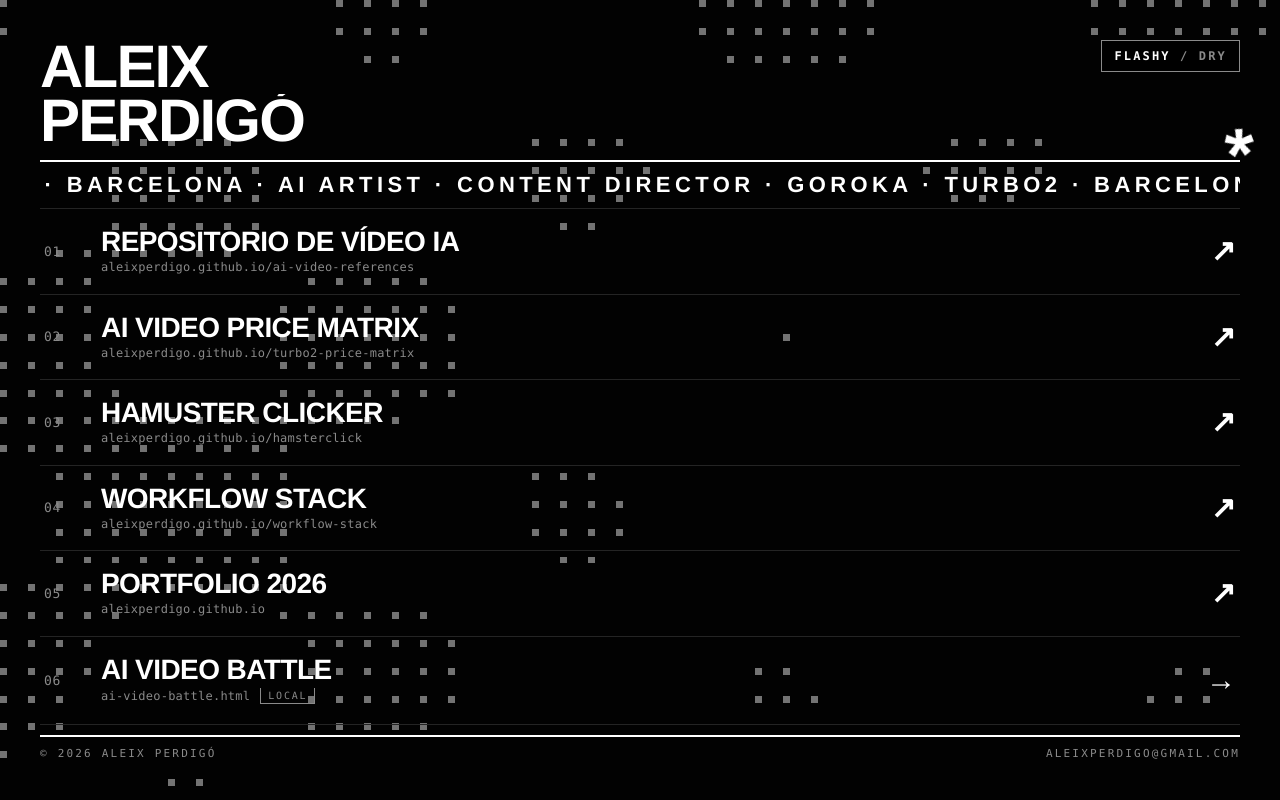
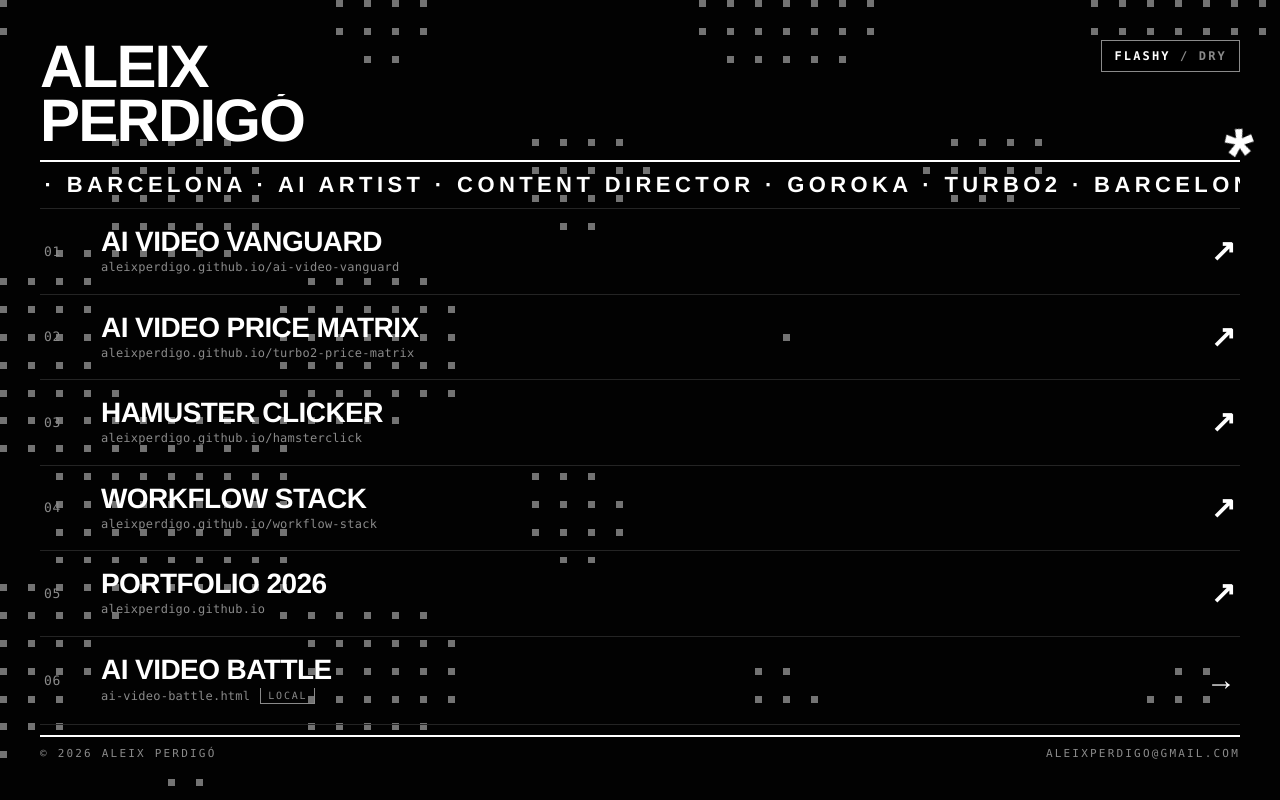
Before and after one commit to aleixperdigo/aleix-links, a plain HTML site: page index.html in a window 1280 px wide. Drawn offline with Linux system fonts and the light colour scheme.

Commit message:
Reparar enlace 01: AI Video Vanguard (la URL vieja ai-video-references da 404)
Co-Authored-By: Claude Fable 5 <noreply@anthropic.com>

```diff
--- a/index.html
+++ b/index.html
@@ -242,11 +242,11 @@
   </div>
 
   <nav>
-    <a class="row" href="https://aleixperdigo.github.io/ai-video-references/" target="_blank" rel="noopener">
+    <a class="row" href="https://aleixperdigo.github.io/ai-video-vanguard/" target="_blank" rel="noopener">
       <span class="idx">01</span>
       <span class="mid">
-        <span class="title">Repositorio de Vídeo IA</span>
-        <span class="url">aleixperdigo.github.io/ai-video-references</span>
+        <span class="title">AI Video Vanguard</span>
+        <span class="url">aleixperdigo.github.io/ai-video-vanguard</span>
       </span>
       <span class="arrow">↗</span>
     </a>
```
